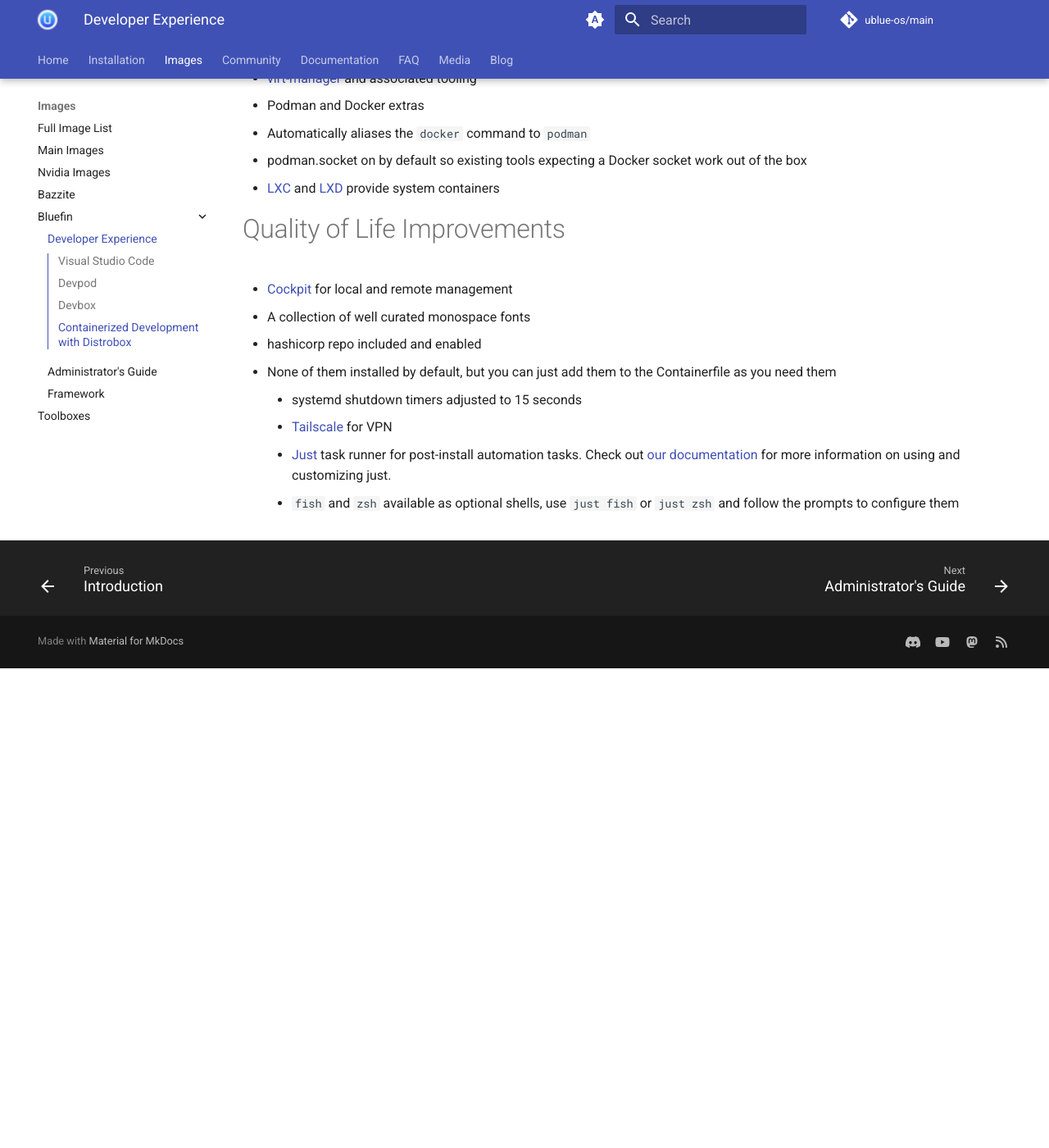
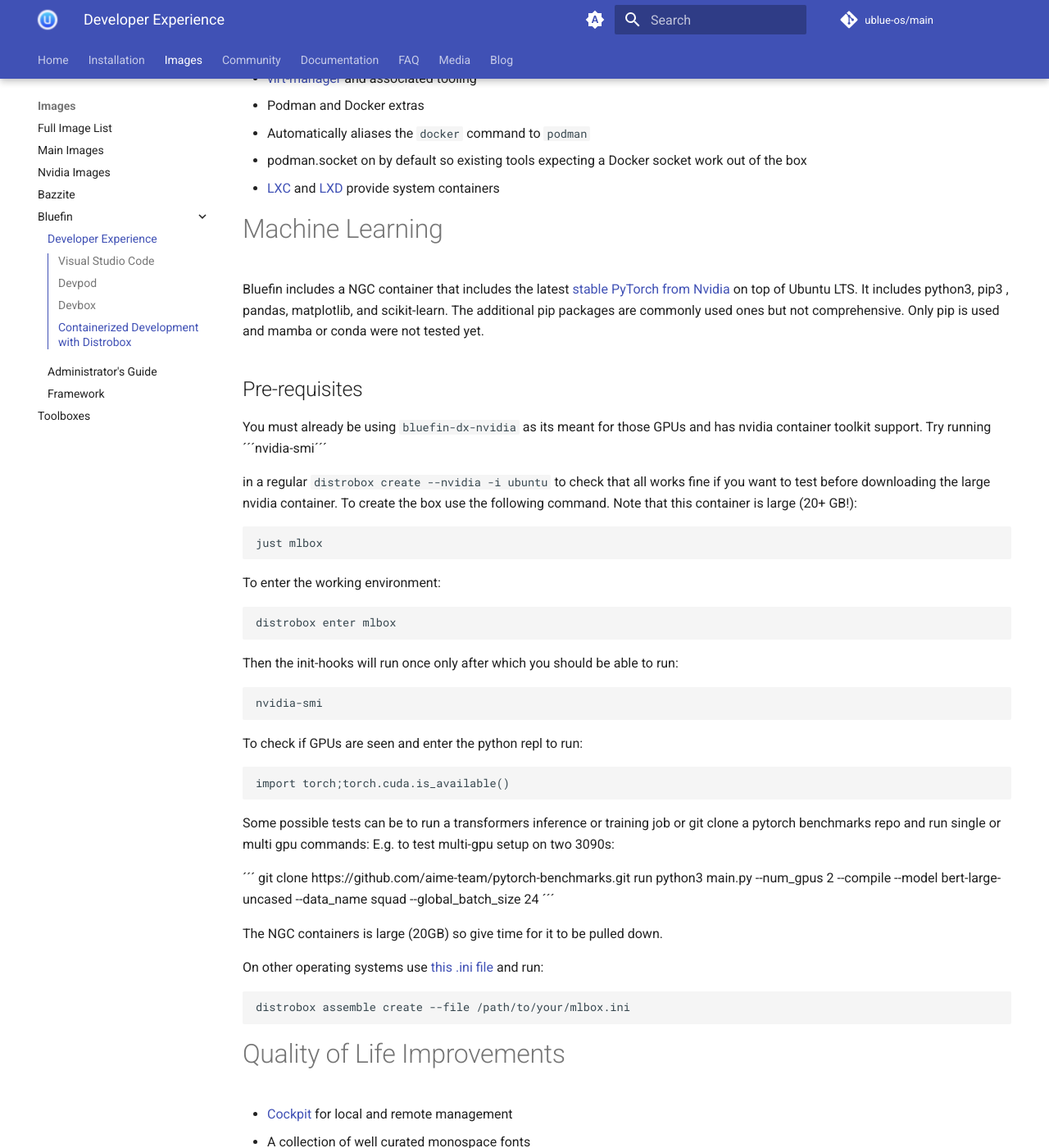
Before and after one commit to ublue-os/website, an MkDocs documentation site: the page built from docs/images/bluefin/developer-experience.md, in a window 1280 px wide and 1400 px high, scrolled down 1604 px. Shown: the whole window at 82% size. Built offline with MkDocs 1.6.1 and Material for MkDocs 9.7.7, drawn with Linux system fonts in a browser that asks for light colours; comment, search, counter and statistics services are not loaded; before the commit the page ends 2419 px from its top, so only the background shows below that.

Commit message:
feat: add mlbox instructions
Co-authored-by:  lzumot

```diff
--- a/docs/images/bluefin/developer-experience.md
+++ b/docs/images/bluefin/developer-experience.md
@@ -46,6 +46,45 @@ Nix-powered Development Experience powered by [Devbox](https://www.jetpack.io/de
   - podman.socket on by default so existing tools expecting a Docker socket work out of the box
 - [LXC](https://linuxcontainers.org/) and [LXD](https://ubuntu.com/lxd) provide system containers
 
+# Machine Learning
+
+Bluefin includes a NGC container that includes the latest [stable PyTorch from Nvidia](https://catalog.ngc.nvidia.com/orgs/nvidia/containers/pytorch) on top of Ubuntu LTS. It includes python3, pip3 , pandas, matplotlib, and scikit-learn. The additional pip packages are commonly used ones but not comprehensive. Only pip is used and mamba or conda were not tested yet.
+
+## Pre-requisites
+
+You must already be using `bluefin-dx-nvidia` as its meant for those GPUs and has nvidia container toolkit support. Try running
+    ´´´nvidia-smi´´´
+
+in a regular `distrobox create --nvidia -i ubuntu` to check that all works fine if you want to test before downloading the large nvidia container. To create the box use the following command. Note that this container is large (20+ GB!):
+
+    just mlbox
+
+To enter the working environment:
+
+    distrobox enter mlbox
+
+Then the init-hooks will run once only after which you should be able to run:
+
+    nvidia-smi
+
+To check if GPUs are seen and enter the python repl to run:
+
+    import torch;torch.cuda.is_available()
+
+Some possible tests can be to run a transformers inference or training job or git clone a pytorch benchmarks repo and run single or multi gpu commands: E.g. to test multi-gpu setup on two 3090s:
+
+´´´
+git clone https://github.com/aime-team/pytorch-benchmarks.git
+run
+python3 main.py --num_gpus 2 --compile --model bert-large-uncased --data_name squad --global_batch_size  24
+´´´
+
+The NGC containers is large (20GB) so give time for it to be pulled down.
+
+On other operating systems use [this .ini file](https://github.com/ublue-os/bluefin/blob/730f39caae21e48fb91f00010cf0cf8d32ee44bd/dx/usr/share/ublue-os/distrobox/pytorch-nvidia.ini) and run:
+
+    distrobox assemble create --file /path/to/your/mlbox.ini
+
 # Quality of Life Improvements
 
 - [Cockpit](https://cockpit-project.org/) for local and remote management
```
